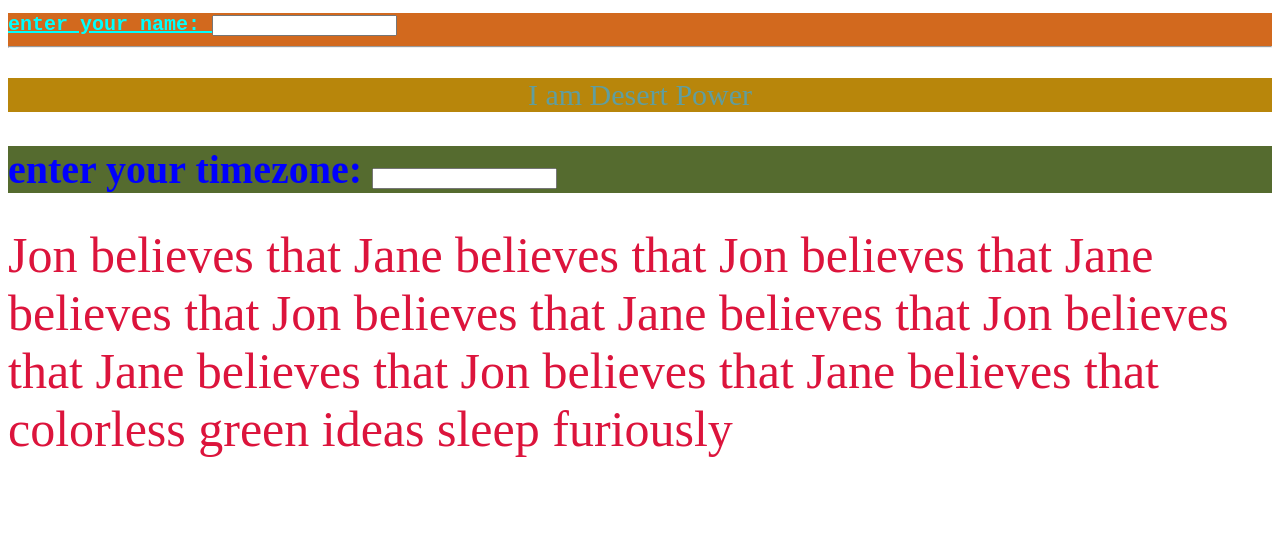
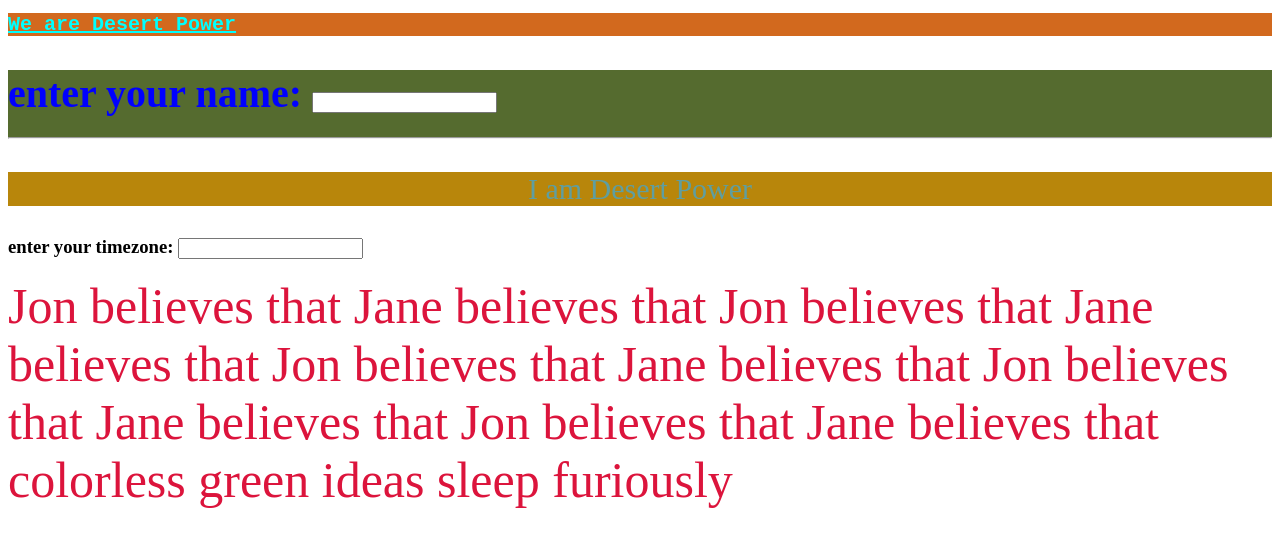
Before and after one commit to EmekaEnshinyan/Digital-Clock-App, a plain HTML site: page index.html in a window 1280 px wide. Drawn offline with Linux system fonts and the light colour scheme.

Commit message:
learning

```diff
--- a/App.js
+++ b/App.js
@@ -1,4 +1,14 @@
 //Examine doc object
 console.dir(document);
+console.log(document.domain);
+console.log(document.doctype);
 
-console.log(document.domain);
+//get element by id
+var headerTitle = document.getElementById("header-title");
+//changes text. overrides any styling
+headerTitle.textContent = 'Emeka is Desert Power';
+//this is a better use since it outputs the stylizing from html file
+headerTitle.innerText = "Emeka: \"I am Desert Power\" ";
+//can use inner html so replacement will be placed inside original DOM el
+headerTitle.innerHTML = "We are Desert Power";
+console.log(headerTitle);
--- a/index.html
+++ b/index.html
@@ -6,21 +6,26 @@
         <title>Emeka's Digital Clock</title>
     </head>
     <body>
+        <header id="main-header">
+            <div class="container">
+                <h1 id="header-title">Emeka's Digital Clock</h1>
+            </div>
+        </header>
         <form>
-            <h1>
+            <h2>
             <div>
                 <label for="name">enter your name:</label>
                 <input type=""text name="name" id="name">
                 <br>
                 <hr>
-            </h1>
+            </h2>
             </div>
 
             <p> I am Desert Power </p>
-            <h2>
+            <h3>
                 <label for="time">enter your timezone:</label>
             <input type="text" name="time" id="time">
-            </h2>
+            </h3>
             <p2>Jon believes that Jane believes that Jon believes that Jane believes that Jon believes that Jane believes that Jon believes that Jane believes that
                 Jon believes that Jane believes that colorless green ideas sleep furiously</p2>
         </form>
```
